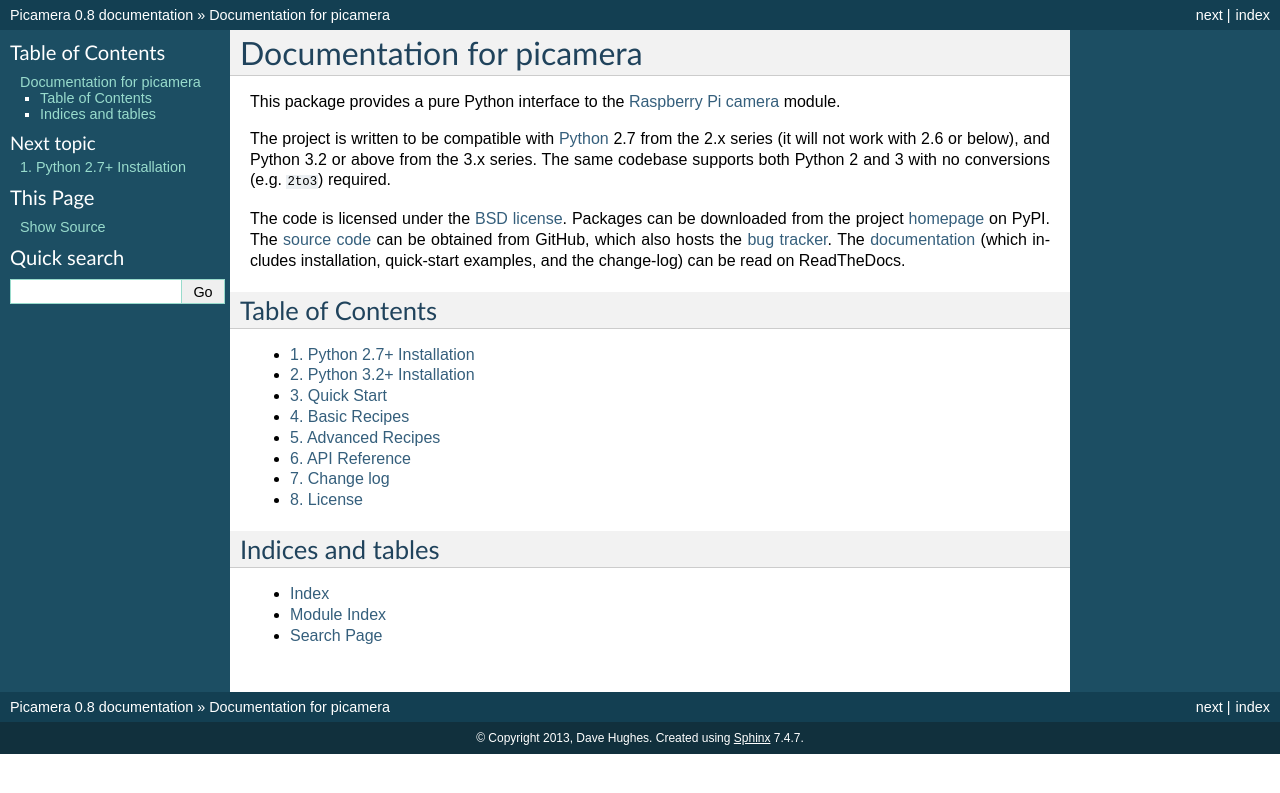
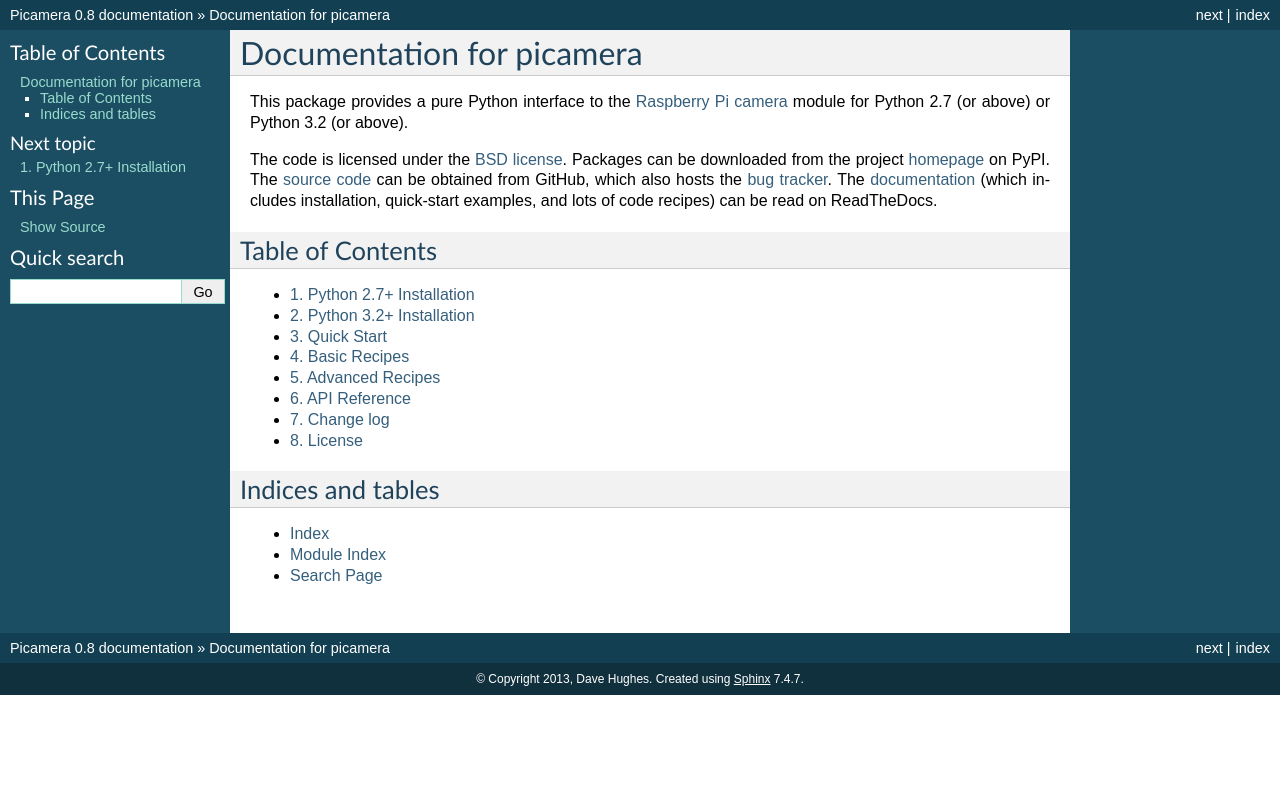
Before and after one commit to waveform80/picamera, a Sphinx documentation site: the page built from docs/index.rst, in a window 1280 px wide. Shown: the top 793 px of the page. Built offline with Sphinx 7.4.7, drawn with Linux system fonts in a browser that asks for light colours.

```diff
--- a/docs/index.rst
+++ b/docs/index.rst
@@ -5,19 +5,13 @@ Documentation for picamera
 ==========================
 
 This package provides a pure Python interface to the `Raspberry Pi`_ `camera`_
-module.
-
-The project is written to be compatible with `Python`_ 2.7 from the 2.x series
-(it will not work with 2.6 or below), and Python 3.2 or above from the 3.x
-series. The same codebase supports both Python 2 and 3 with no conversions
-(e.g. ``2to3``) required.
+module for Python 2.7 (or above) or Python 3.2 (or above).
 
 The code is licensed under the `BSD license`_. Packages can be downloaded from
 the project `homepage`_ on PyPI. The `source code`_ can be obtained from
 GitHub, which also hosts the `bug tracker`_. The `documentation`_ (which
-includes installation, quick-start examples, and the change-log) can be read on
-ReadTheDocs.
-
+includes installation, quick-start examples, and lots of code recipes) can be
+read on ReadTheDocs.
 
 Table of Contents
 =================
```
Also changed, not shown: README.rst (+3 -8 lines).
